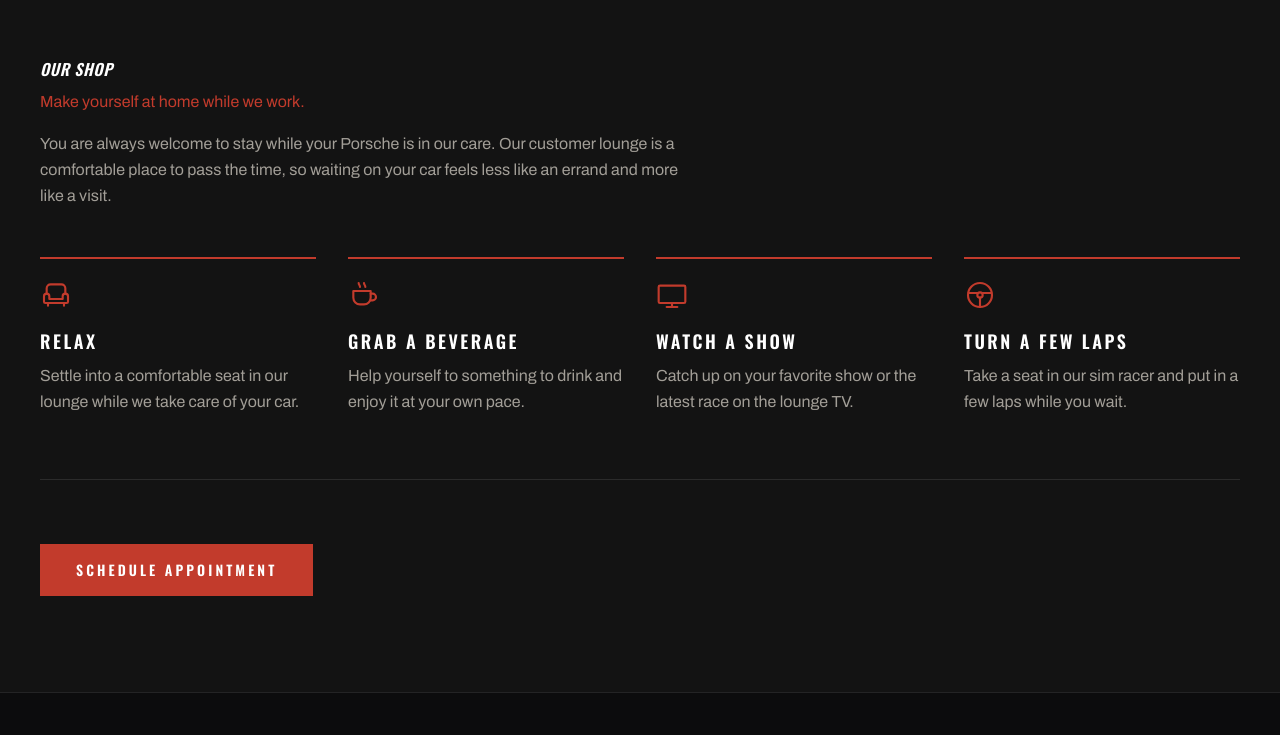
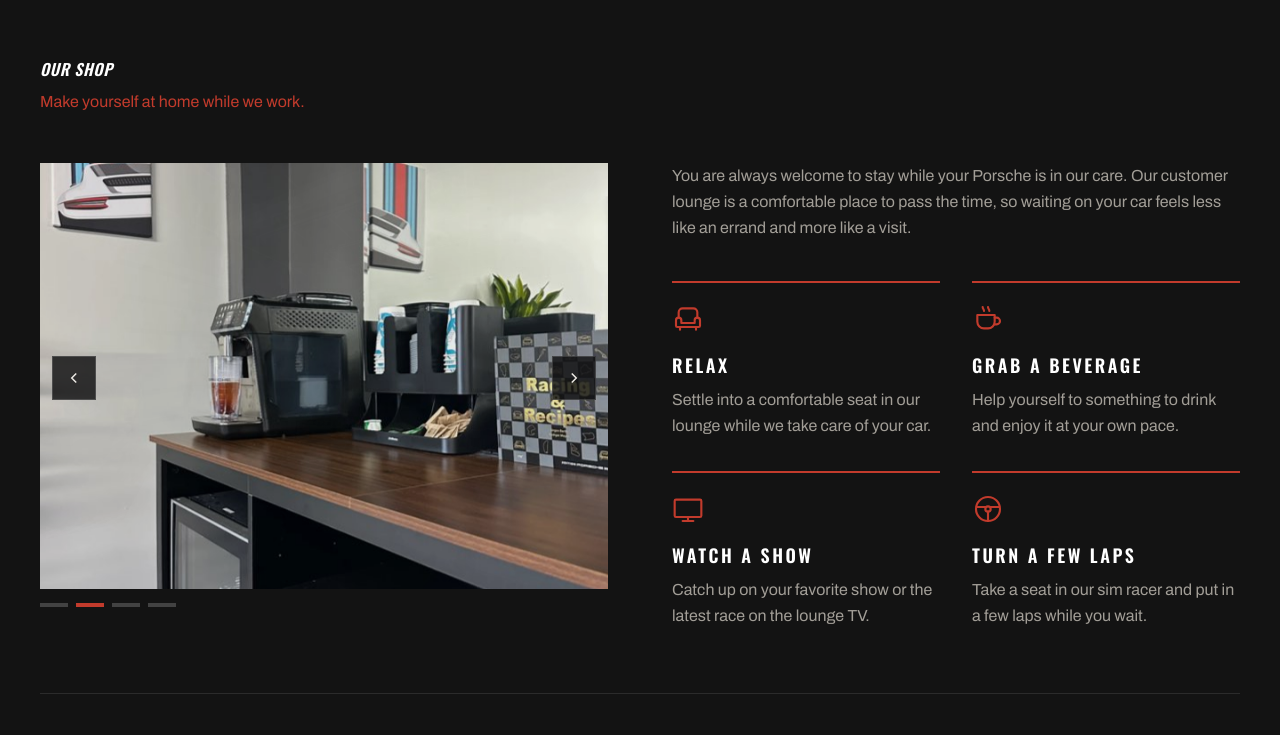
Before and after one commit to BitMonkey-Tech/precision-six-motorwerks, a plain HTML site: page about/index.html in a window 1280 px wide. Shown: the part 1720-2455 px from the top of the page. Drawn offline with nearby package versions, Linux system fonts and the light colour scheme.

Commit message:
Show lobby photos in the Our Shop carousel only
Add a carousel of the four lobby photos beside the amenity cards on the
about page, and remove those photos from the shared shop carousel.

Co-Authored-By: Claude Opus 5.5 <noreply@anthropic.com>

```diff
--- a/about/index.html
+++ b/about/index.html
@@ -127,15 +127,28 @@
         </div>
       </div>
 
-      <!-- Our Shop: what customers can do while they wait. Four amenity cards in
-           a grid (1 column on phones, 2 on tablets, 4 on desktop); the grid and
-           the staggered fade in are set in /assets/about.css under "Our Shop".
-           Icons are inline SVGs, aria-hidden because the heading under each one
-           already says what it is. -->
+      <!-- Our Shop: what customers can do while they wait. A carousel of lobby
+           photos on the left (the same component as the bios, so
+           /assets/bio-carousel.js runs it with no changes) and the amenity cards
+           on the right; on phones they stack. Layout lives in /assets/about.css
+           under "Our Shop". Icons are inline SVGs, aria-hidden because the
+           heading under each one already says what it is. -->
       <div class="shop border-t border-white/10" style="margin-top:64px;padding-top:64px">
         <h2 class="font-label text-3xl text-white sm:text-4xl tracking-[0.04em]" data-reveal style="font-style:italic">OUR SHOP</h2>
         <p class="mt-2 max-w-sm text-sm leading-relaxed text-[#c23b2c]" data-reveal="1">Make yourself at home while we work.</p>
-        <p class="mt-4 text-sm leading-relaxed text-[#a29e97]" style="max-width:640px" data-reveal="2">You are always welcome to stay while your Porsche is in our care. Our customer lounge is a comfortable place to pass the time, so waiting on your car feels less like an errand and more like a visit.</p>
+        <div class="shop-layout">
+        <div class="bio-carousel" data-carousel data-reveal role="region" aria-roledescription="carousel" aria-label="Photos of the customer lounge">
+          <div class="bc-slides">
+            <img src="/images/shop/shop-16.jpg" alt="Wide view of the lobby from the front desk, with the racing simulator, lounge seating, and a TV on the back wall" loading="lazy" />
+            <img src="/images/shop/shop-15.jpg" alt="Coffee bar with an espresso machine, a drinks fridge, and a Porsche Museum cookbook, under Martini stripe Porsche art" loading="lazy" />
+            <img src="/images/shop/shop-14.jpg" alt="Customer lounge with a racing simulator, model cars on the shelves, and the front desk laptop showing the Precision Six logo" loading="lazy" />
+            <img src="/images/shop/shop-13.jpg" alt="Precision Six Motorwerks sign on the grey lobby wall, beside the coffee bar and waiting area" loading="lazy" />
+          </div>
+          <button type="button" class="bc-arrow bc-prev" aria-label="Previous photo"><svg width="18" height="18" viewBox="0 0 24 24" fill="none" stroke="currentColor" stroke-width="2" aria-hidden="true"><path d="M15 18l-6-6 6-6"/></svg></button><button type="button" class="bc-arrow bc-next" aria-label="Next photo"><svg width="18" height="18" viewBox="0 0 24 24" fill="none" stroke="currentColor" stroke-width="2" aria-hidden="true"><path d="M9 18l6-6-6-6"/></svg></button>
+          <div class="bc-dots"></div>
+        </div>
+        <div>
+        <p class="text-sm leading-relaxed text-[#a29e97]" data-reveal="2">You are always welcome to stay while your Porsche is in our care. Our customer lounge is a comfortable place to pass the time, so waiting on your car feels less like an errand and more like a visit.</p>
         <ul class="shop-amenities">
           <li data-reveal>
             <svg viewBox="0 0 24 24" fill="none" stroke="currentColor" stroke-width="1.6" stroke-linecap="round" stroke-linejoin="round" aria-hidden="true"><path d="M5 11V7a3 3 0 0 1 3-3h8a3 3 0 0 1 3 3v4"/><path d="M3 13a2 2 0 0 1 4 0v2h10v-2a2 2 0 0 1 4 0v4a1 1 0 0 1-1 1H4a1 1 0 0 1-1-1z"/><path d="M6 18v2M18 18v2"/></svg>
@@ -158,6 +171,8 @@
             <p class="text-sm leading-relaxed text-[#a29e97]">Take a seat in our sim racer and put in a few laps while you wait.</p>
           </li>
         </ul>
+        </div>
+        </div>
       </div>
 
       <div class="border-t border-white/10" style="margin-top:64px;padding-top:64px">
--- a/assets/about.css
+++ b/assets/about.css
@@ -80,12 +80,18 @@
 .bc-dots button:hover{background-color:rgba(255,255,255,.45)}
 .bc-dots button[aria-current]{background-color:#c23b2c}
 
-/* Our Shop. The amenity grid is written here instead of with Tailwind classes
-   because the compiled Tailwind CSS has no sm:grid-cols-2 or lg:grid-cols-4.
-   Each card gets a thin red rule on top, echoing the red line above the bios. */
-.shop-amenities{display:grid;grid-template-columns:1fr;gap:40px;margin-top:48px;padding:0;list-style:none}
+/* Our Shop. Written here instead of with Tailwind classes because the compiled
+   Tailwind CSS only has the grid and gap classes the original app used.
+   .shop-layout puts the lounge photo carousel beside the text from 1024px up,
+   and stacks them on smaller screens. The carousel drops the bios' bottom
+   margin since the grid gap already spaces it. */
+.shop-layout{display:grid;grid-template-columns:1fr;gap:40px;margin-top:48px;align-items:start}
+@media (min-width:1024px){.shop-layout{grid-template-columns:1fr 1fr;gap:64px}}
+.shop-layout .bio-carousel{margin-bottom:0}
+/* Amenity cards: 1 column on phones, 2 (a 2x2 block) from 640px up. Each card
+   gets a thin red rule on top, echoing the red line above the bios. */
+.shop-amenities{display:grid;grid-template-columns:1fr;gap:32px;margin-top:40px;padding:0;list-style:none}
 @media (min-width:640px){.shop-amenities{grid-template-columns:repeat(2,1fr)}}
-@media (min-width:1024px){.shop-amenities{grid-template-columns:repeat(4,1fr);gap:32px}}
 .shop-amenities li{padding-top:20px;border-top:2px solid #c23b2c}
 .shop-amenities svg{width:32px;height:32px;color:#c23b2c}
 .shop-amenities h3{margin-top:16px;letter-spacing:.14em}
--- a/assets/instagram.js
+++ b/assets/instagram.js
@@ -17,10 +17,6 @@
     { src: '/images/shop/shop-10.jpg', alt: 'Black 911 Cabriolet in the front bay, with a grey 911 raised on a lift behind it' },
     { src: '/images/shop/shop-11.jpg', alt: 'Silver 911 GT3 in front of a lift holding a black 911 Cabriolet above a white 911 GT3' },
     { src: '/images/shop/shop-12.jpg', alt: 'White Macan GTS beside a blue lift, in front of the red stripe on the shop wall' },
-    { src: '/images/shop/shop-13.jpg', alt: 'Precision Six Motorwerks sign on the grey lobby wall, beside the coffee bar and waiting area' },
-    { src: '/images/shop/shop-14.jpg', alt: 'Customer lounge with a racing simulator, model cars on the shelves, and the front desk laptop showing the Precision Six logo' },
-    { src: '/images/shop/shop-15.jpg', alt: 'Coffee bar with an espresso machine, a drinks fridge, and a Porsche Museum cookbook, under Martini stripe Porsche art' },
-    { src: '/images/shop/shop-16.jpg', alt: 'Wide view of the lobby from the front desk, with the racing simulator, lounge seating, and a TV on the back wall' },
     { src: '/images/shop/shop-1.jpg', alt: 'Overhead view of the shop with a white Macan and a black 911 Cabriolet in the lift bays' },
     { src: '/images/shop/shop-2.jpg', alt: 'Silver 911 GT3 beside the tire machine, with a 911 raised on a lift behind it' },
     { src: '/images/shop/shop-3.jpg', alt: 'Grey 911 Carrera parked under a blue two post lift' },
```
